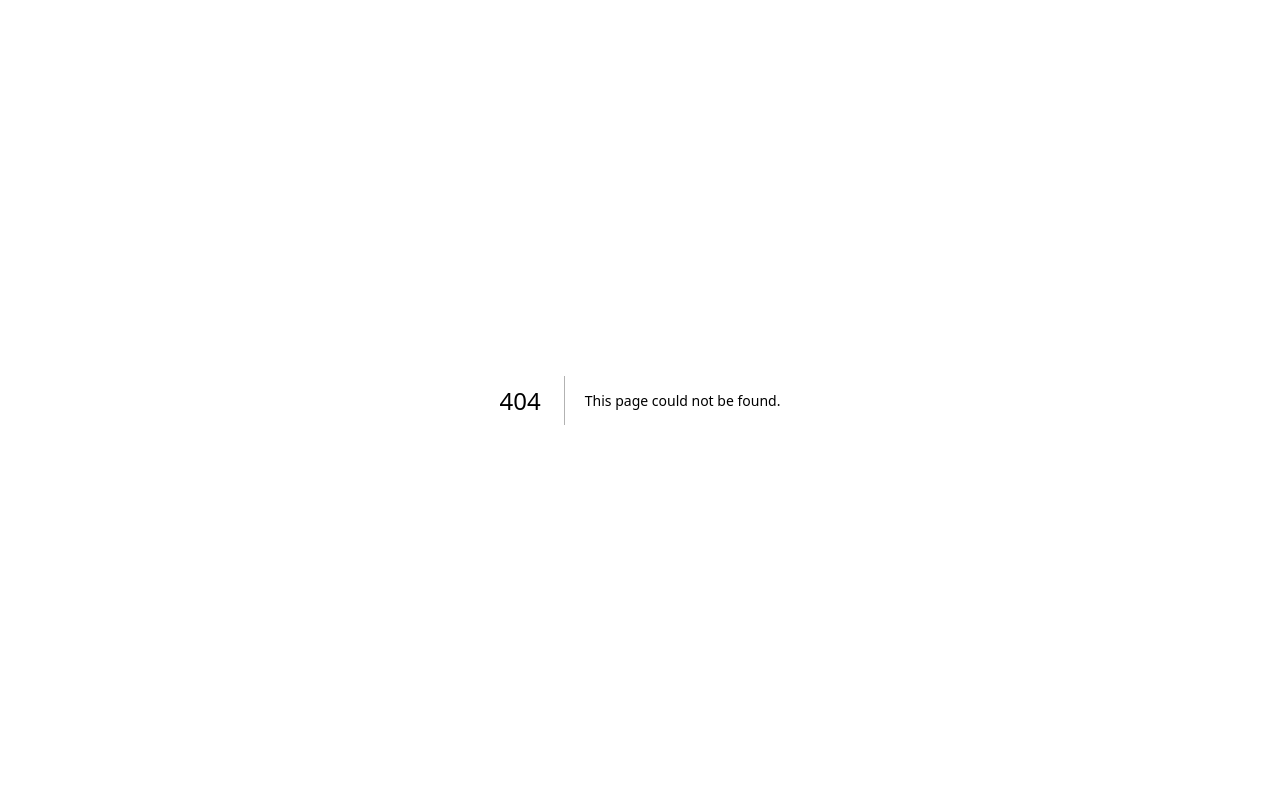
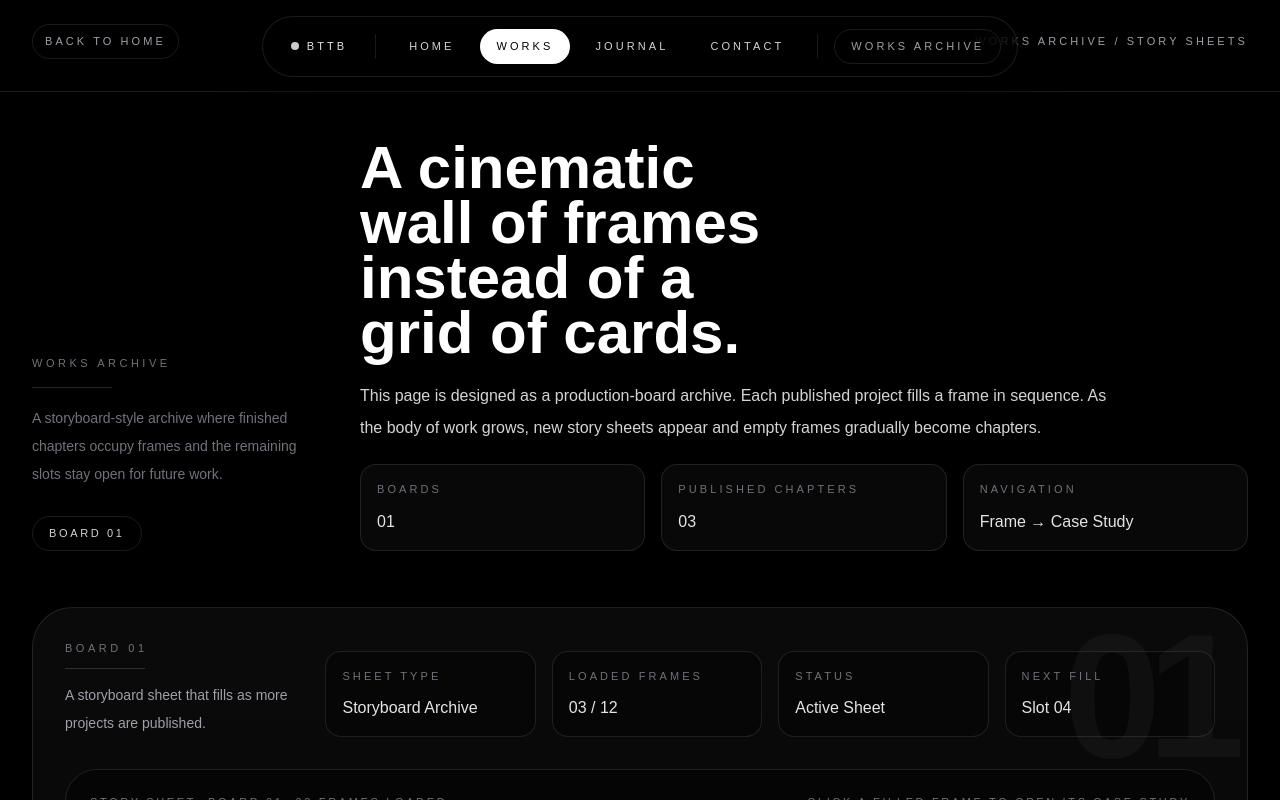
Before and after one commit to BTTBMOVEMENT/vp-portfolio, a Next.js app: page /works in a window 1280 px wide. Before the commit this address had no page. Shown: the top 800 px of the page. Built offline with nearby package versions, Linux system fonts and the light colour scheme.

Commit message:
Upgrade home hero to cinematic video scrub

```diff
--- a/app/layout.tsx
+++ b/app/layout.tsx
@@ -1,6 +1,7 @@
 import type { Metadata } from "next";
 import { Geist, Geist_Mono } from "next/font/google";
 import "./globals.css";
+import SiteNavigation from "../components/site/SiteNavigation";
 
 const geistSans = Geist({
   variable: "--font-geist-sans",
@@ -13,8 +14,11 @@ const geistMono = Geist_Mono({
 });
 
 export const metadata: Metadata = {
-  title: "Create Next App",
-  description: "Generated by create next app",
+  title: {
+    default: "BTTB Movement",
+    template: "%s | BTTB Movement",
+  },
+  description: "Virtual Production and Cinematography portfolio.",
 };
 
 export default function RootLayout({
@@ -23,11 +27,13 @@ export default function RootLayout({
   children: React.ReactNode;
 }>) {
   return (
-    <html
-      lang="en"
-      className={`${geistSans.variable} ${geistMono.variable} h-full antialiased`}
-    >
-      <body className="min-h-full flex flex-col">{children}</body>
+    <html lang="en" className="scroll-smooth">
+      <body
+        className={`${geistSans.variable} ${geistMono.variable} bg-black text-white antialiased selection:bg-white selection:text-black`}
+      >
+        <SiteNavigation />
+        <div className="pb-24 md:pb-0">{children}</div>
+      </body>
     </html>
   );
 }
--- a/app/page.tsx
+++ b/app/page.tsx
@@ -148,41 +148,28 @@ export default function Page() {
 
   <div className="h-px w-full bg-white/20" />
 
-                <nav className="flex flex-wrap gap-3 text-[11px] uppercase tracking-[0.25em] text-zinc-300">
-                  <motion.a
+  <div className="flex flex-wrap items-center gap-3">
+    <Link
       href="/works"
-                    whileTap={{ scale: 0.95 }}
-                    whileHover={{ y: -2 }}
-                    className="rounded-full border border-white/15 px-3 py-2 transition hover:border-white/40 hover:text-white"
+      className="inline-flex rounded-full bg-white px-5 py-3 text-sm text-black transition hover:bg-zinc-200"
     >
-                    Works
-                  </motion.a>
+      Open Works Archive
+    </Link>
 
     <Link
       href="/journal"
-                    className="rounded-full border border-white/15 px-3 py-2 transition hover:border-white/40 hover:text-white"
+      className="inline-flex rounded-full border border-white/15 px-5 py-3 text-sm text-zinc-200 transition hover:border-white/30 hover:text-white"
     >
-                    Journal
+      Open Journal
     </Link>
 
-                  <motion.a
+    <a
       href="#about"
-                    whileTap={{ scale: 0.95 }}
-                    whileHover={{ y: -2 }}
-                    className="rounded-full border border-white/15 px-3 py-2 transition hover:border-white/40 hover:text-white"
+      className="inline-flex rounded-full border border-white/15 px-5 py-3 text-sm text-zinc-300 transition hover:border-white/30 hover:text-white"
     >
-                    About
-                  </motion.a>
-
-                  <motion.a
-                    href="#contact"
-                    whileTap={{ scale: 0.95 }}
-                    whileHover={{ y: -2 }}
-                    className="rounded-full border border-white/15 px-3 py-2 transition hover:border-white/40 hover:text-white"
-                  >
-                    Contact
-                  </motion.a>
-                </nav>
+      About Practice
+    </a>
+  </div>
 </motion.div>
             </div>
           </div>
--- /dev/null
+++ b/app/works/page.tsx
@@ -0,0 +1,111 @@
+import Link from "next/link";
+import StoryboardBoard from "../../components/works/StoryboardBoard";
+import { getBoardPages, getProjectsForBoard, projects } from "../../lib/projects";
+
+function pad(value: number) {
+  return String(value).padStart(2, "0");
+}
+
+export default function WorksPage() {
+  const boardPages = getBoardPages();
+  const totalProjects = projects.length;
+
+  return (
+    <main className="min-h-screen bg-black text-white">
+      <section className="border-b border-white/10 px-5 pb-8 pt-6 sm:px-8">
+        <div className="mx-auto max-w-[1500px]">
+          <div className="flex items-center justify-between gap-4 text-[11px] uppercase tracking-[0.28em] text-zinc-400">
+            <Link
+              href="/"
+              className="rounded-full border border-white/10 px-3 py-2 transition hover:border-white/30 hover:text-white"
+            >
+              Back to Home
+            </Link>
+
+            <span>Works Archive / Story Sheets</span>
+          </div>
+        </div>
+      </section>
+
+      <section className="px-5 py-12 sm:px-8">
+        <div className="mx-auto max-w-[1500px] space-y-14">
+          <div className="grid gap-8 xl:grid-cols-[0.5fr_1.5fr] xl:items-end">
+            <div className="space-y-4">
+              <p className="text-[11px] uppercase tracking-[0.32em] text-zinc-500">
+                Works Archive
+              </p>
+              <div className="h-px w-20 bg-white/15" />
+              <p className="max-w-sm text-sm leading-7 text-zinc-500">
+                A storyboard-style archive where finished chapters occupy frames
+                and the remaining slots stay open for future work.
+              </p>
+
+              <div className="flex flex-wrap gap-3 pt-3">
+                {boardPages.map((boardPage) => (
+                  <a
+                    key={boardPage}
+                    href={`#board-${pad(boardPage)}`}
+                    className="rounded-full border border-white/10 px-4 py-2 text-[11px] uppercase tracking-[0.24em] text-zinc-300 transition hover:border-white/30 hover:text-white"
+                  >
+                    Board {pad(boardPage)}
+                  </a>
+                ))}
+              </div>
+            </div>
+
+            <div className="space-y-5">
+              <h1 className="max-w-[13ch] text-5xl font-semibold leading-[0.92] sm:text-6xl">
+                A cinematic wall of frames instead of a grid of cards.
+              </h1>
+
+              <p className="max-w-3xl text-sm leading-8 text-zinc-300 sm:text-base">
+                This page is designed as a production-board archive. Each published
+                project fills a frame in sequence. As the body of work grows, new
+                story sheets appear and empty frames gradually become chapters.
+              </p>
+
+              <div className="grid gap-4 sm:grid-cols-3">
+                <div className="rounded-2xl border border-white/10 bg-white/[0.03] p-4">
+                  <p className="text-[11px] uppercase tracking-[0.28em] text-zinc-500">
+                    Boards
+                  </p>
+                  <p className="mt-3 text-base text-zinc-200">
+                    {pad(boardPages.length)}
+                  </p>
+                </div>
+
+                <div className="rounded-2xl border border-white/10 bg-white/[0.03] p-4">
+                  <p className="text-[11px] uppercase tracking-[0.28em] text-zinc-500">
+                    Published Chapters
+                  </p>
+                  <p className="mt-3 text-base text-zinc-200">
+                    {pad(totalProjects)}
+                  </p>
+                </div>
+
+                <div className="rounded-2xl border border-white/10 bg-white/[0.03] p-4">
+                  <p className="text-[11px] uppercase tracking-[0.28em] text-zinc-500">
+                    Navigation
+                  </p>
+                  <p className="mt-3 text-base text-zinc-200">
+                    Frame → Case Study
+                  </p>
+                </div>
+              </div>
+            </div>
+          </div>
+
+          <div className="space-y-12">
+            {boardPages.map((boardPage) => (
+              <StoryboardBoard
+                key={boardPage}
+                boardPage={boardPage}
+                entries={getProjectsForBoard(boardPage)}
+              />
+            ))}
+          </div>
+        </div>
+      </section>
+    </main>
+  );
+}
--- /dev/null
+++ b/components/site/SiteNavigation.tsx
@@ -0,0 +1,117 @@
+"use client";
+
+import Link from "next/link";
+import { usePathname } from "next/navigation";
+import { motion } from "motion/react";
+
+const navItems = [
+  { label: "Home", href: "/" },
+  { label: "Works", href: "/works" },
+  { label: "Journal", href: "/journal" },
+  { label: "Contact", href: "/#contact" },
+] as const;
+
+function isActive(pathname: string, href: string) {
+  if (href === "/") return pathname === "/";
+  if (href === "/works") {
+    return pathname === "/works" || pathname.startsWith("/projects/");
+  }
+  if (href === "/journal") {
+    return pathname === "/journal" || pathname.startsWith("/journal/");
+  }
+  return false;
+}
+
+function getRouteLabel(pathname: string) {
+  if (pathname === "/") return "Home";
+  if (pathname === "/works") return "Works Archive";
+  if (pathname.startsWith("/projects/")) return "Project Case Study";
+  if (pathname === "/journal") return "Journal";
+  if (pathname.startsWith("/journal/")) return "Journal Entry";
+  return "Archive";
+}
+
+export default function SiteNavigation() {
+  const pathname = usePathname();
+  const routeLabel = getRouteLabel(pathname);
+
+  return (
+    <>
+      <motion.header
+        initial={{ opacity: 0, y: -18 }}
+        animate={{ opacity: 1, y: 0 }}
+        transition={{ duration: 0.55, ease: "easeOut" }}
+        className="pointer-events-none fixed inset-x-0 top-4 z-[80] hidden justify-center px-4 md:flex"
+      >
+        <div className="pointer-events-auto">
+          <div className="flex items-center gap-4 rounded-full border border-white/10 bg-black/60 px-4 py-3 shadow-[0_20px_50px_rgba(0,0,0,0.35)] backdrop-blur-xl">
+            <Link
+              href="/"
+              className="flex items-center gap-2 rounded-full px-3 py-2 text-[11px] uppercase tracking-[0.28em] text-zinc-200 transition hover:text-white"
+            >
+              <span className="h-2 w-2 rounded-full bg-white/80" />
+              <span>BTTB</span>
+            </Link>
+
+            <div className="h-6 w-px bg-white/10" />
+
+            <nav className="flex items-center gap-2">
+              {navItems.map((item) => {
+                const active = isActive(pathname, item.href);
+
+                return (
+                  <Link
+                    key={item.href}
+                    href={item.href}
+                    aria-current={active ? "page" : undefined}
+                    className={`rounded-full px-4 py-2 text-[11px] uppercase tracking-[0.28em] transition ${
+                      active
+                        ? "border border-white/20 bg-white text-black"
+                        : "border border-transparent text-zinc-300 hover:border-white/10 hover:bg-white/[0.06] hover:text-white"
+                    }`}
+                  >
+                    {item.label}
+                  </Link>
+                );
+              })}
+            </nav>
+
+            <div className="h-6 w-px bg-white/10" />
+
+            <div className="rounded-full border border-white/10 px-4 py-2 text-[11px] uppercase tracking-[0.28em] text-zinc-400">
+              {routeLabel}
+            </div>
+          </div>
+        </div>
+      </motion.header>
+
+      <motion.div
+        initial={{ opacity: 0, y: 18 }}
+        animate={{ opacity: 1, y: 0 }}
+        transition={{ duration: 0.55, ease: "easeOut" }}
+        className="pointer-events-none fixed inset-x-0 bottom-4 z-[80] flex justify-center px-4 md:hidden"
+      >
+        <nav className="pointer-events-auto flex w-full max-w-sm items-center justify-between rounded-full border border-white/10 bg-black/70 px-3 py-3 shadow-[0_20px_50px_rgba(0,0,0,0.35)] backdrop-blur-xl">
+          {navItems.map((item) => {
+            const active = isActive(pathname, item.href);
+
+            return (
+              <Link
+                key={item.href}
+                href={item.href}
+                aria-current={active ? "page" : undefined}
+                className={`rounded-full px-4 py-2 text-[11px] uppercase tracking-[0.24em] transition ${
+                  active
+                    ? "bg-white text-black"
+                    : "text-zinc-300 hover:bg-white/[0.06] hover:text-white"
+                }`}
+              >
+                {item.label}
+              </Link>
+            );
+          })}
+        </nav>
+      </motion.div>
+    </>
+  );
+}
--- a/lib/projects.ts
+++ b/lib/projects.ts
@@ -274,7 +274,6 @@ export function getProjectBySlug(slug: string) {
 
 export function getBoardPages() {
   const maxBoardPage = Math.max(1, ...projects.map((project) => project.boardPage));
-
   return Array.from({ length: maxBoardPage }, (_, index) => index + 1);
 }
 
```
Lines whose indentation alone changed are shown as unchanged.
